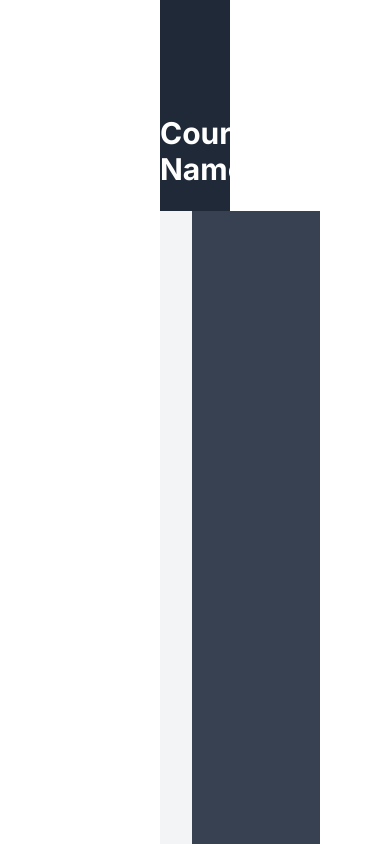
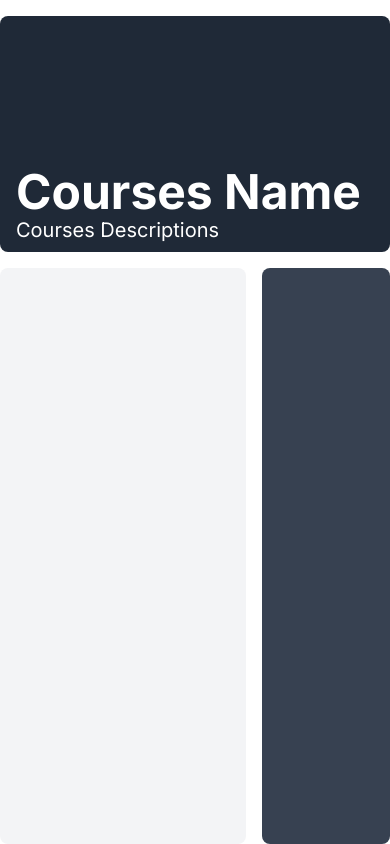
Before and after one commit to muffinnxz/reiynai, a Next.js app: page /courses/1 in a window 390 px wide. Built offline with nearby package versions, Linux system fonts and the light colour scheme.

Commit message:
Add: layout / courses interfaces

```diff
--- a/src/app/courses/[coursesid]/layout.tsx
+++ b/src/app/courses/[coursesid]/layout.tsx
@@ -5,14 +5,16 @@ export default function DashboardLayout({
     children: React.ReactNode
   }) {
     return (
-    <div className="flex flex-col h-screen px-40">
-      <header className="bg-gray-800 text-white py-6 h-[25vh] text-start flex items-end">
-        <h1 className="text-3xl font-bold">Courses Name</h1>
-        <p className="text-xl">Courses Descriptions</p>
+    <div className="flex flex-col h-screen md:px-40">
+      <header className="bg-gray-800 text-white pt-6 pb-2 h-[28vh] text-start flex items-end rounded-lg my-4">
+        <div className="flex flex-col ml-4">
+            <h1 className="text-5xl font-bold">Courses Name</h1>
+            <p className="text-xl">Courses Descriptions</p>
+        </div>
       </header>
       <div className="flex flex-1">
         <SideNav />
-        <main className="flex-1 bg-gray-700 text-white p-8">
+        <main className="flex-1 bg-gray-700 text-white p-8 rounded-lg ml-4">
           {children}
         </main>
       </div>
--- a/src/interfaces/course.ts
+++ b/src/interfaces/course.ts
@@ -0,0 +1,4 @@
+export type course = {
+    title : string;
+    description : string;
+}
--- a/src/ui/courses-sidenav.tsx
+++ b/src/ui/courses-sidenav.tsx
@@ -1,7 +1,7 @@
 import Link from "next/link"
 export default function SideNav(){
     return(
-    <nav className="w-64 bg-gray-100 p-4 overflow-y-auto">
+    <nav className="w-64 bg-gray-100 p-4 overflow-y-auto rounded-lg">
         <ul className="space-y-2">
         </ul>
     </nav>
```
